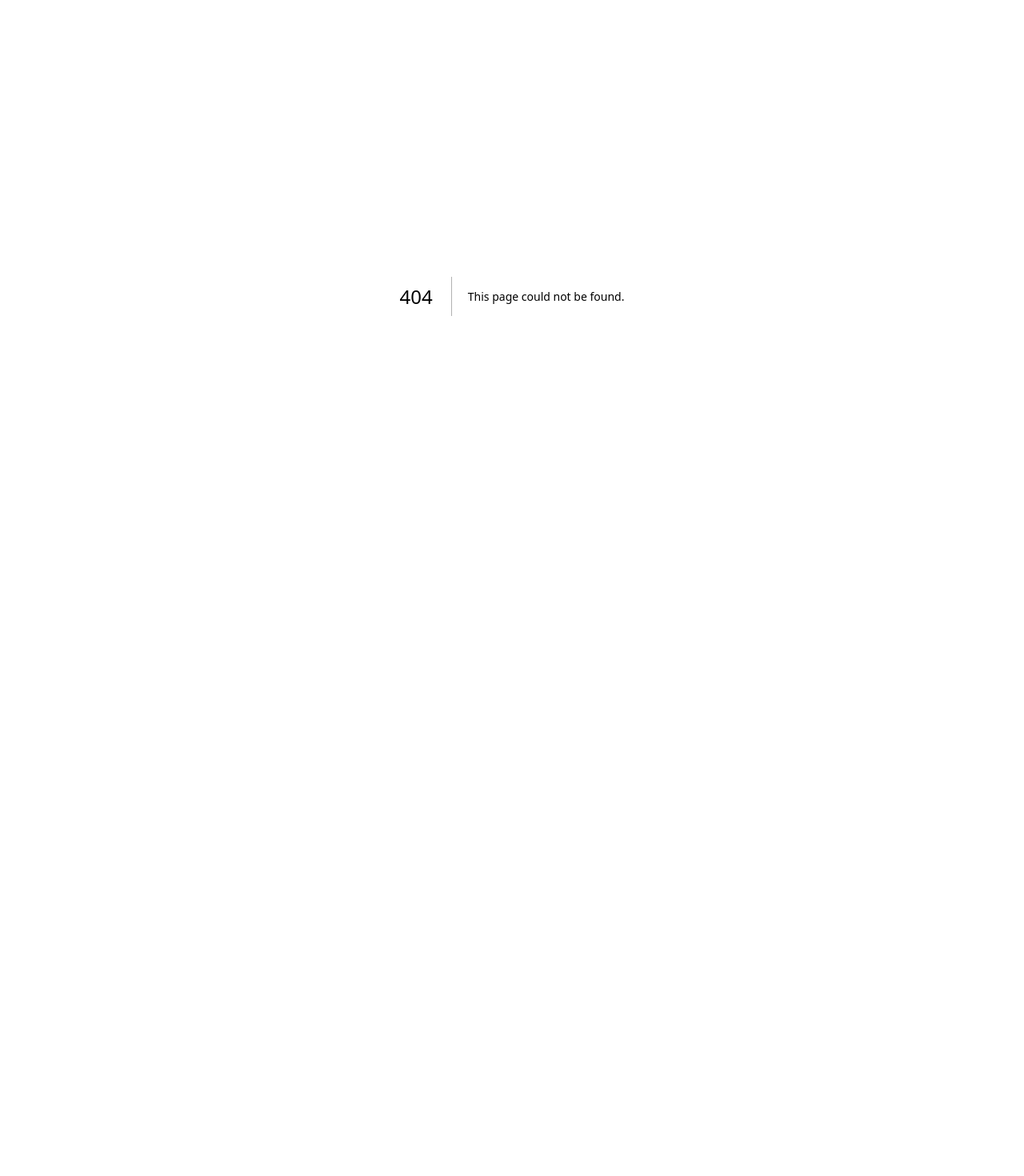
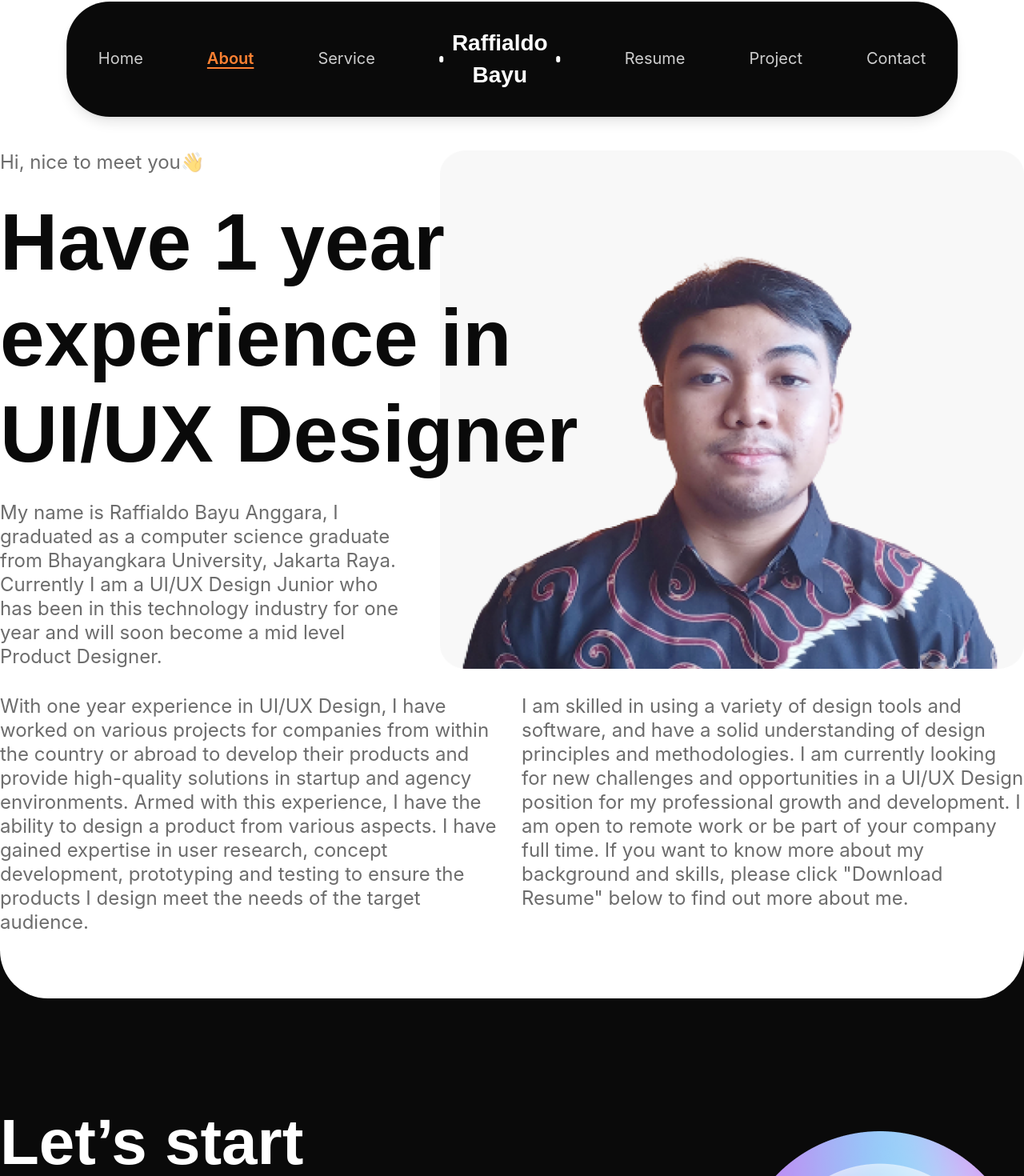
Before and after one commit to shidqirifat/aldo-personal-web, a Next.js app: page /about in a window 1280 px wide. Before the commit this address had no page. Shown: the part 30-1500 px from the top of the page at 80% size. Before the commit the page ends 800 px from the top, so only its background shows below. Built offline with nearby package versions, Linux system fonts and the light colour scheme.

Commit message:
feat: about page

```diff
--- /dev/null
+++ b/components/About.js
@@ -0,0 +1,65 @@
+import React from 'react';
+import { Paragraph } from './Text';
+import Image from 'next/image';
+import RoundedBottom from './RoundedBottom';
+
+const TextAbout = ({ children, className }) => (
+  <Paragraph className={`!text-black-secondary ${className}`}>
+    {children}
+  </Paragraph>
+);
+
+export default function About() {
+  return (
+    <>
+      <div id="about" className="bg-white-primary">
+        <div className="max-w-7xl mx-auto pt-[218px] pb-5">
+          <div className="relative z-10">
+            <div className="w-[60%] relative z-0">
+              <TextAbout>Hi, nice to meet you👋</TextAbout>
+              <h1 className="text-black-primary text-[100px] leading-[120px] font-semibold my-6">
+                Have 1 year experience in UI/UX Designer
+              </h1>
+              <TextAbout className="w-[65%]">
+                My name is Raffialdo Bayu Anggara, I graduated as a computer
+                science graduate from Bhayangkara University, Jakarta Raya.
+                Currently I am a UI/UX Design Junior who has been in this
+                technology industry for one year and will soon become a mid
+                level Product Designer.
+              </TextAbout>
+            </div>
+            <div className="absolute right-0 top-0 bottom-0 h-full w-[57%] -z-10">
+              <Image
+                src="/assets/images/photo-about.png"
+                alt="Photo About"
+                fill
+              />
+            </div>
+          </div>
+          <div className="grid grid-cols-2 gap-6 mt-8">
+            <TextAbout>
+              With one year experience in UI/UX Design, I have worked on various
+              projects for companies from within the country or abroad to
+              develop their products and provide high-quality solutions in
+              startup and agency environments. Armed with this experience, I
+              have the ability to design a product from various aspects. I have
+              gained expertise in user research, concept development,
+              prototyping and testing to ensure the products I design meet the
+              needs of the target audience.
+            </TextAbout>
+            <TextAbout>
+              I am skilled in using a variety of design tools and software, and
+              have a solid understanding of design principles and methodologies.
+              I am currently looking for new challenges and opportunities in a
+              UI/UX Design position for my professional growth and development.
+              I am open to remote work or be part of your company full time. If
+              you want to know more about my background and skills, please click
+              &quot;Download Resume&quot; below to find out more about me.
+            </TextAbout>
+          </div>
+        </div>
+      </div>
+      <RoundedBottom isRoundedWhite />
+    </>
+  );
+}
--- a/components/Navigations.js
+++ b/components/Navigations.js
@@ -32,7 +32,7 @@ export default function Navigations() {
           <Navigation
             key={navigation.label}
             link={navigation.link}
-            isActive={activeNavigation === navigation.link}
+            isActive={activeNavigation === navigation.anchor}
           >
             {navigation.label}
           </Navigation>
--- a/components/Text.js
+++ b/components/Text.js
@@ -3,7 +3,7 @@ import React from 'react';
 export const Paragraph = ({ children, className = '' }) => {
   return (
     <h3
-      className={`text-2xl leading-7 text-black-secondary font-inter ${className}`}
+      className={`text-2xl leading-[30px] text-black-secondary font-inter ${className}`}
     >
       {children}
     </h3>
--- a/data/NAVIGATION.js
+++ b/data/NAVIGATION.js
@@ -1,15 +1,18 @@
 export const NAVIGATIONS = [
   {
     label: 'Home',
-    link: '#home',
+    anchor: '#home',
+    link: '/#home',
   },
   {
     label: 'About',
-    link: '#about',
+    anchor: '#about',
+    link: '/about#about',
   },
   {
     label: 'Service',
-    link: '#services',
+    anchor: '#services',
+    link: '/#services',
   },
   {
     isTitle: true,
@@ -17,14 +20,17 @@ export const NAVIGATIONS = [
   },
   {
     label: 'Resume',
-    link: '#resume',
+    anchor: '#resume',
+    link: '/#resume',
   },
   {
     label: 'Project',
-    link: '#projects',
+    anchor: '#projects',
+    link: '/#projects',
   },
   {
     label: 'Contact',
-    link: '#contacts',
+    anchor: '#contacts',
+    link: '/#contacts',
   },
 ];
--- a/hooks/useNavigation.js
+++ b/hooks/useNavigation.js
@@ -9,7 +9,8 @@ export default function useNavigation() {
     const navigations = [];
 
     NAVIGATIONS.forEach((nav) => {
-      const element = document.querySelector(nav.link);
+      if (!nav.anchor) return;
+      const element = document.querySelector(nav.anchor);
       if (!element) return;
 
       navigations.push(element);
--- /dev/null
+++ b/pages/about.js
@@ -0,0 +1,14 @@
+import React from 'react';
+import About from 'components/About';
+import Navigations from 'components/Navigations';
+import ContactUs from 'components/ContactUs';
+
+export default function AboutPage() {
+  return (
+    <>
+      <Navigations />
+      <About />
+      <ContactUs />
+    </>
+  );
+}
--- a/pages/index.js
+++ b/pages/index.js
@@ -5,7 +5,7 @@ import Services from 'components/Services';
 import ContactUs from 'components/ContactUs';
 import Projects from 'components/Projects';
 
-export default function Home() {
+export default function HomePage() {
   return (
     <>
       <Navigations />
```
Also changed, not shown: public/assets/images/photo-about.png (added).
